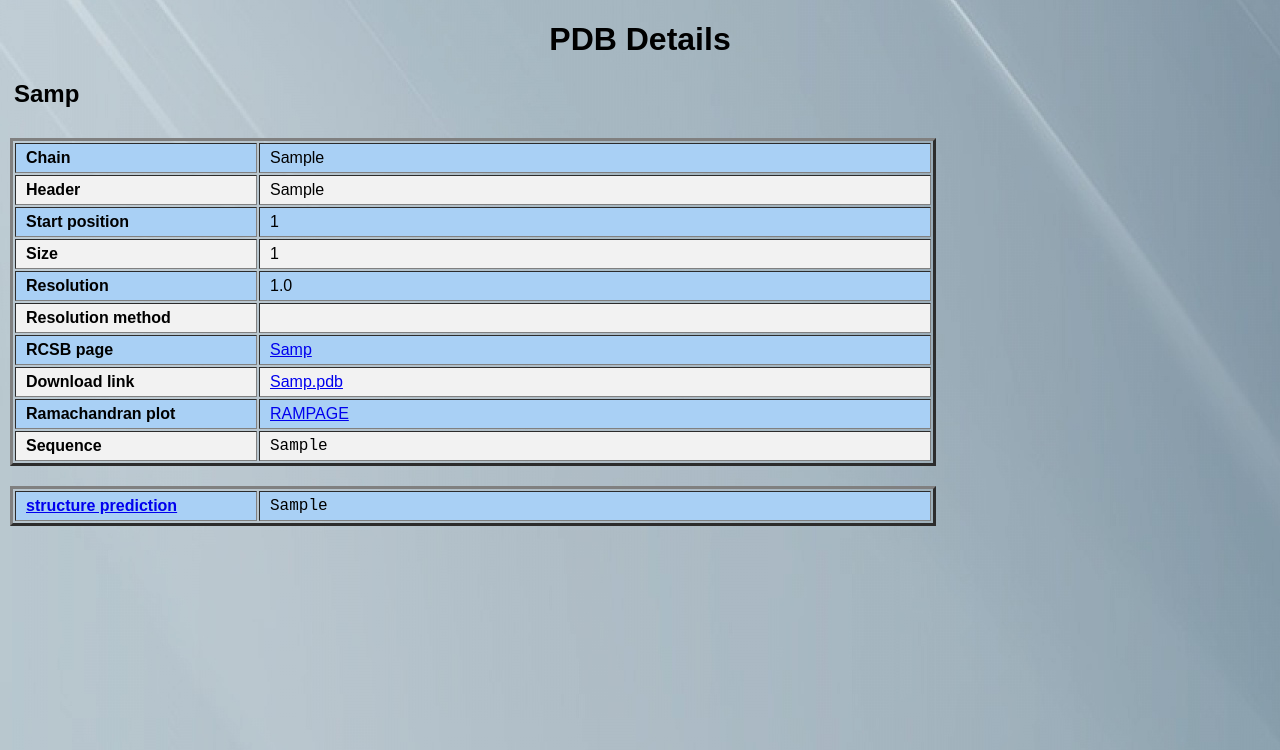
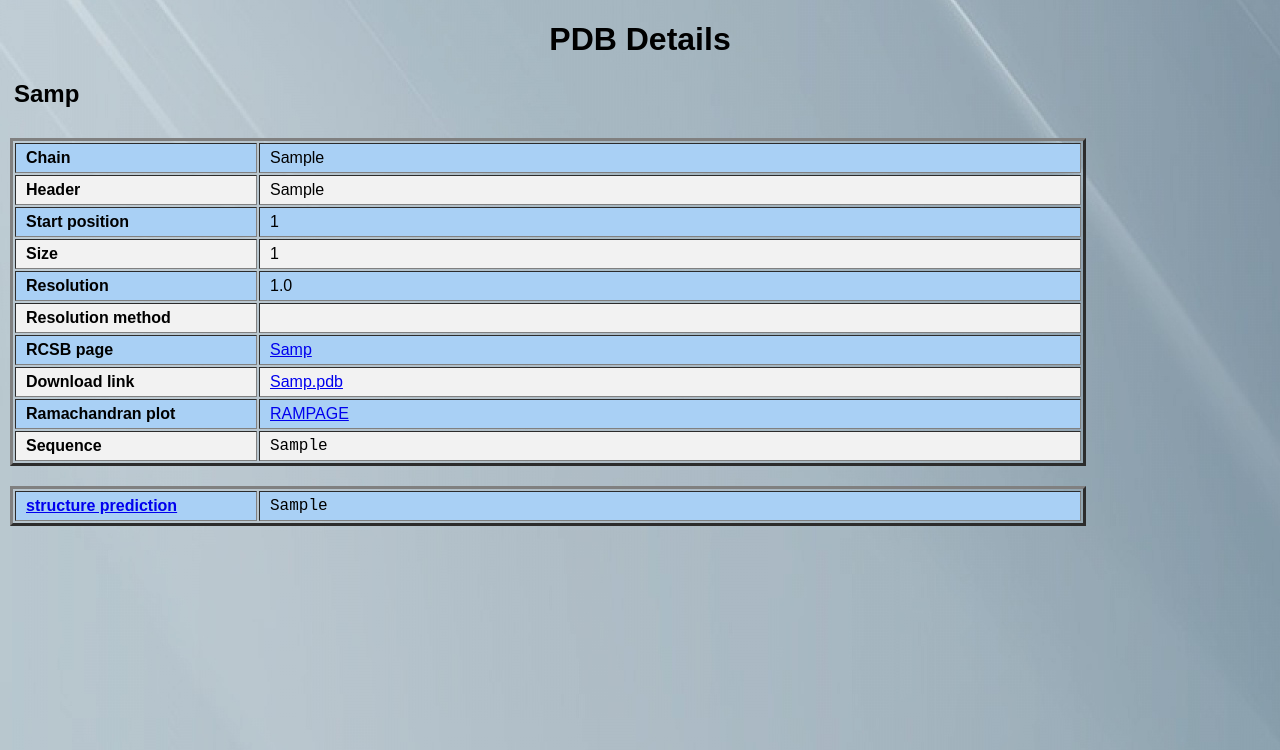
Before and after one commit to YoannPa/Django_for_Prediction_of_Proteins_PPII, a Django app: a page that uses PDBWebsite/pdbapp/templates/pdbapp/pdbstat.html in a window 1280 px wide. Shown: the part 50-800 px from the top of the page. Run offline with Django 3.2, Linux system fonts and the light colour scheme; data comes from the database, SQL or seed files in the repository; tables that the repository leaves empty hold one stand-in row (values such as "Sample post").

Commit message:
new adds

```diff
--- a/PDBWebsite/pdbapp/templates/pdbapp/home.html
+++ b/PDBWebsite/pdbapp/templates/pdbapp/home.html
@@ -43,7 +43,7 @@
 <li style="margin-left:1cm;  margin-right:1cm;"><b>RCSB page</b>: this field provides a link to the PDB webpage on RCSB website.</li>
 <li style="margin-left:1cm;  margin-right:1cm;"><b>Donwload link</b>: this field contains a link to download the PDB file (hosted on RCSB website).</li>
 <li style="margin-left:1cm;  margin-right:1cm;"><b>RAMPAGE tool</b>: this field contains a link to an efficient tool named RAMPAGE to plot different Ramachandran plots. if you download the PDB from the previous field, you can generate ramachandran plots for your PDB. It especially provide a ramachandran plot of phi and psi angles values favorable to prolines, which makes it an interesting supplementary tool.</li>
-<li style="margin-left:1cm;  margin-right:1cm;"><b>PDB Sequence</b>: This field contains a Fasta formated proteic sequence with a standardize font size, so that each letters has the same width.</li>
+<li style="margin-left:1cm;  margin-right:1cm;"><b>PDB Sequence</b>: This field contains a protein sequence with a standardize font size, so that each letters has the same width.</li>
 <li style="margin-left:1cm;  margin-right:1cm;"><b>Secondary Structure Predictions</b>: up to 4 structure prediction fields can be generated under the PDB Sequence. It use the same font parameters than those used for PDB sequence field. In our example 2 predictions are available, made by 2 different prediction tools: DSSP and PROSS. As you can see each tool can be clicked. By clicking on one of them the corresponding prediction page will be display (For more informations about predictions pages see below the <b>Informations in Prediction Details</b> part).</li>
 
 <h3>Access structure predictions</h3>
--- a/PDBWebsite/pdbapp/templates/pdbapp/pdbstat.html
+++ b/PDBWebsite/pdbapp/templates/pdbapp/pdbstat.html
@@ -24,31 +24,31 @@
 	<tbody>
 		<tr>
 			<th style="width: 220px;">Chain</th>
-			<td style="width: 650px;">{{ pdb.chaine }}</td>
+			<td style="width: 800px;">{{ pdb.chaine }}</td>
 		</tr>
 		<tr>
 			<th style="width: 220px;">Header</th>
-			<td style="width: 650px;">{{ pdb.header }}</td>
+			<td style="width: 800px;">{{ pdb.header }}</td>
 		</tr>
 		<tr>
 			<th style="width: 220px;">Start position</th>
-			<td style="width: 650px;">{{ pdb.start_seq }}</td>
+			<td style="width: 800px;">{{ pdb.start_seq }}</td>
 		</tr>
 		<tr>
 			<th style="width: 220px;">Size</th>
-			<td style="width: 650px;">{{ pdb.taille_proteine }}</td>
+			<td style="width: 800px;">{{ pdb.taille_proteine }}</td>
 		</tr>
 		<tr>
 			<th style="width: 220px;">Resolution</th>
-			<td style="width: 650px;">{{ pdb.resolution_pdb }}</td>
+			<td style="width: 800px;">{{ pdb.resolution_pdb }}</td>
 		</tr>
 		<tr>
 			<th style="width: 220px;">Resolution method</th>
-			<td style="width: 650px;">{{ pdb.meth_res }}</td>
+			<td style="width: 800px;">{{ pdb.meth_res }}</td>
 		</tr>
 		<tr>
 			<th style="width: 220px;">RCSB page</th>
-			<td style="width: 650px;">
+			<td style="width: 800px;">
 				<a href="http://www.rcsb.org/pdb/explore/explore.do?structureId={{ pdb.id_pdb }}">
 					{{ pdb.id_pdb }}
 				</a>
@@ -56,7 +56,7 @@
 		</tr>
 		<tr>
 			<th style="width: 220px;">Download link</th>
-			<td style="width: 650px;">
+			<td style="width: 800px;">
 				<a href="https://files.rcsb.org/download/{{ pdb.id_pdb }}.pdb">
 					{{ pdb.id_pdb }}.pdb
 				</a>
@@ -64,13 +64,13 @@
 		</tr>
 		<tr>
 			<th style="width: 220px;">Ramachandran plot</th>
-			<td style="width: 650px;">
+			<td style="width: 800px;">
 				<a href="http://mordred.bioc.cam.ac.uk/~rapper/rampage.php">RAMPAGE</a>
 			</td>
 		</tr>
 		<tr>
 			<th style="width: 220px;">Sequence</th>
-			<td style="width: 650px;">
+			<td style="width: 800px;">
 				<font face="Courier New">
 					{{ pdb.sequence_proteine }}
 				</font>
@@ -98,7 +98,7 @@
 					{{ i.nom_analyse }} structure prediction
 				</a>
 			</th>
-			<td style="width: 650px;">
+			<td style="width: 800px;">
 				<font face="Courier New">
 					{{ i.structure_predite }}
 				</font>
```
Also changed, not shown: README.md, Report_img/admin-pdb-exmpl.png (added), Report_img/adminhome.png (added).
